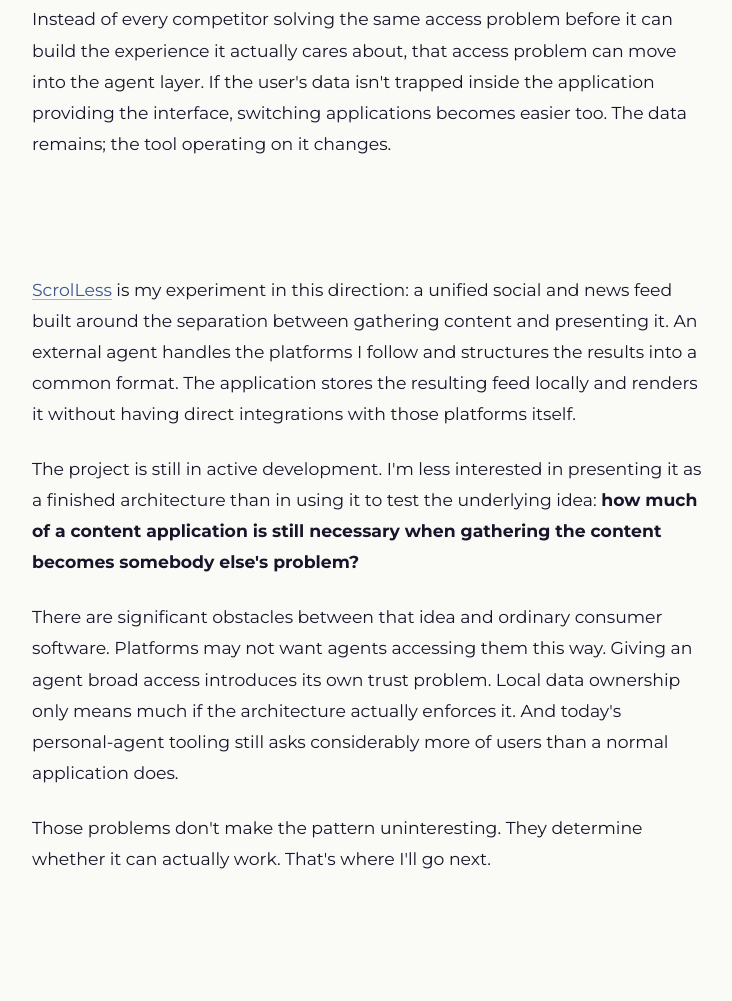
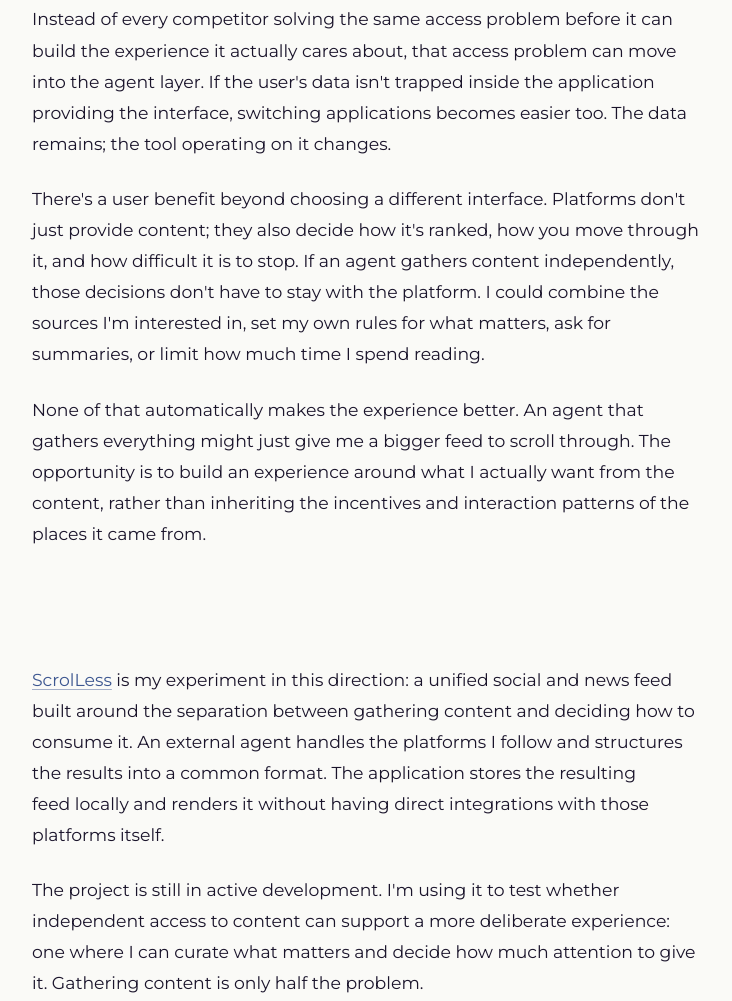
Before and after one commit to CrowBe/crowbe.github.io, a plain HTML site: page writing/agentic-content-apps.html in a window 1280 px wide. Shown: the part 4120-5121 px from the top of the page, without its empty margins (272-1004 px from the left). Drawn offline with Linux system fonts and the light colour scheme.

Commit message:
Connect independent content access to user-controlled experiences

```diff
--- a/writing/agentic-content-apps.html
+++ b/writing/agentic-content-apps.html
@@ -247,20 +247,35 @@
                 operating on it changes.
             </p>
 
+            <p>
+                There's a user benefit beyond choosing a different interface. Platforms don't just provide content;
+                they also decide how it's ranked, how you move through it, and how difficult it is to stop.
+                If an agent gathers content independently, those decisions don't have to stay with the platform.
+                I could combine the sources I'm interested in, set my own rules for what matters, ask for summaries,
+                or limit how much time I spend reading.
+            </p>
+
+            <p>
+                None of that automatically makes the experience better. An agent that gathers everything might just
+                give me a bigger feed to scroll through. The opportunity is to build an experience around what I
+                actually want from the content, rather than inheriting the incentives and interaction patterns of
+                the places it came from.
+            </p>
+
             <h2>An Early Exploration: ScrolLess</h2>
 
             <p>
                 <a href="https://github.com/CrowBe/ScrolLess" target="_blank" rel="noopener noreferrer">ScrolLess</a>
                 is my experiment in this direction: a unified social and news feed built around the separation between
-                gathering content and presenting it. An external agent handles the platforms I follow and structures the
+                gathering content and deciding how to consume it. An external agent handles the platforms I follow and structures the
                 results into a common format. The application stores the resulting feed locally and renders it without
                 having direct integrations with those platforms itself.
             </p>
 
             <p>
-                The project is still in active development. I'm less interested in presenting it as a finished architecture
-                than in using it to test the underlying idea: <strong>how much of a content application is still necessary
-                when gathering the content becomes somebody else's problem?</strong>
+                The project is still in active development. I'm using it to test whether independent access to content
+                can support a more deliberate experience: one where I can curate what matters and decide how much
+                attention to give it. Gathering content is only half the problem.
             </p>
 
             <p>
```
